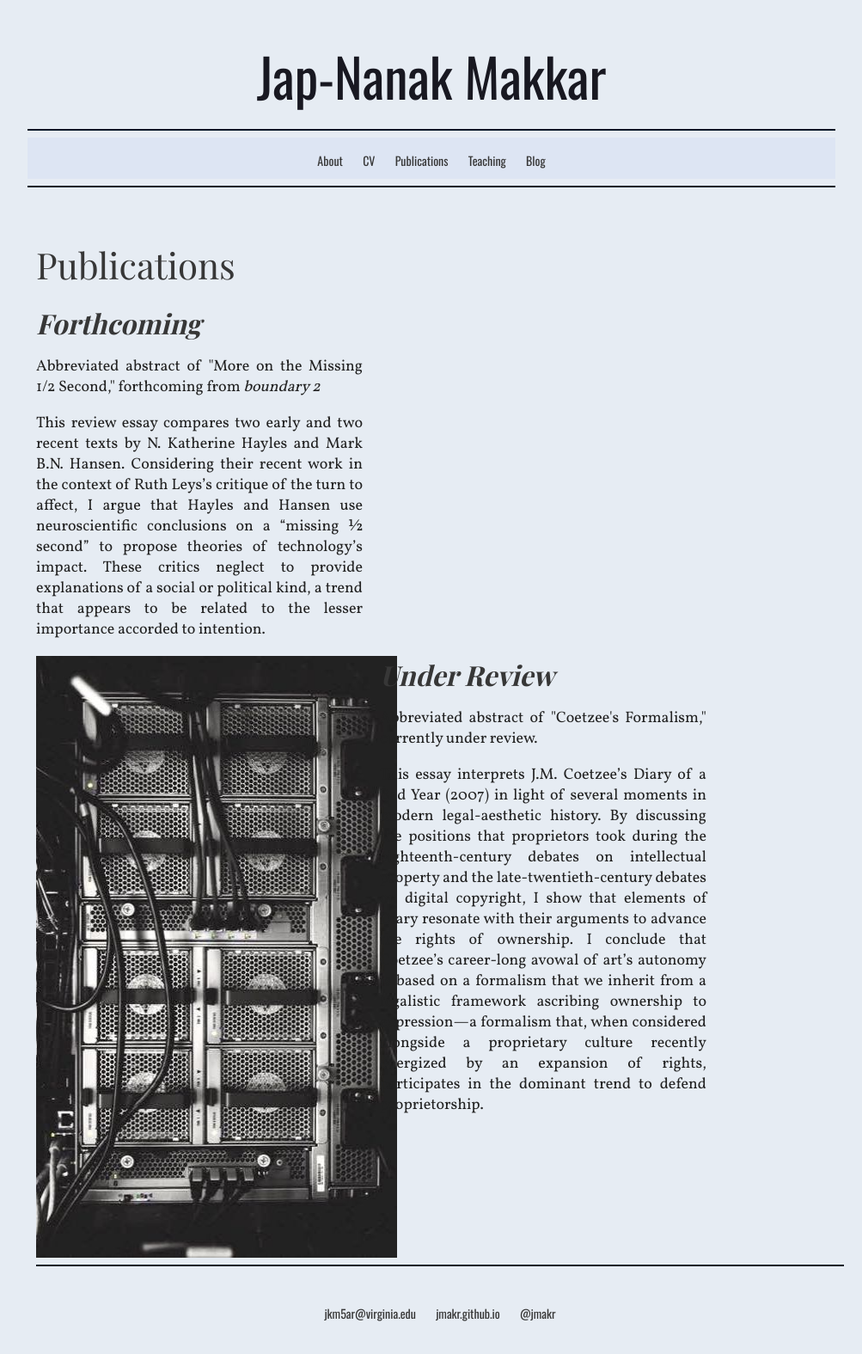
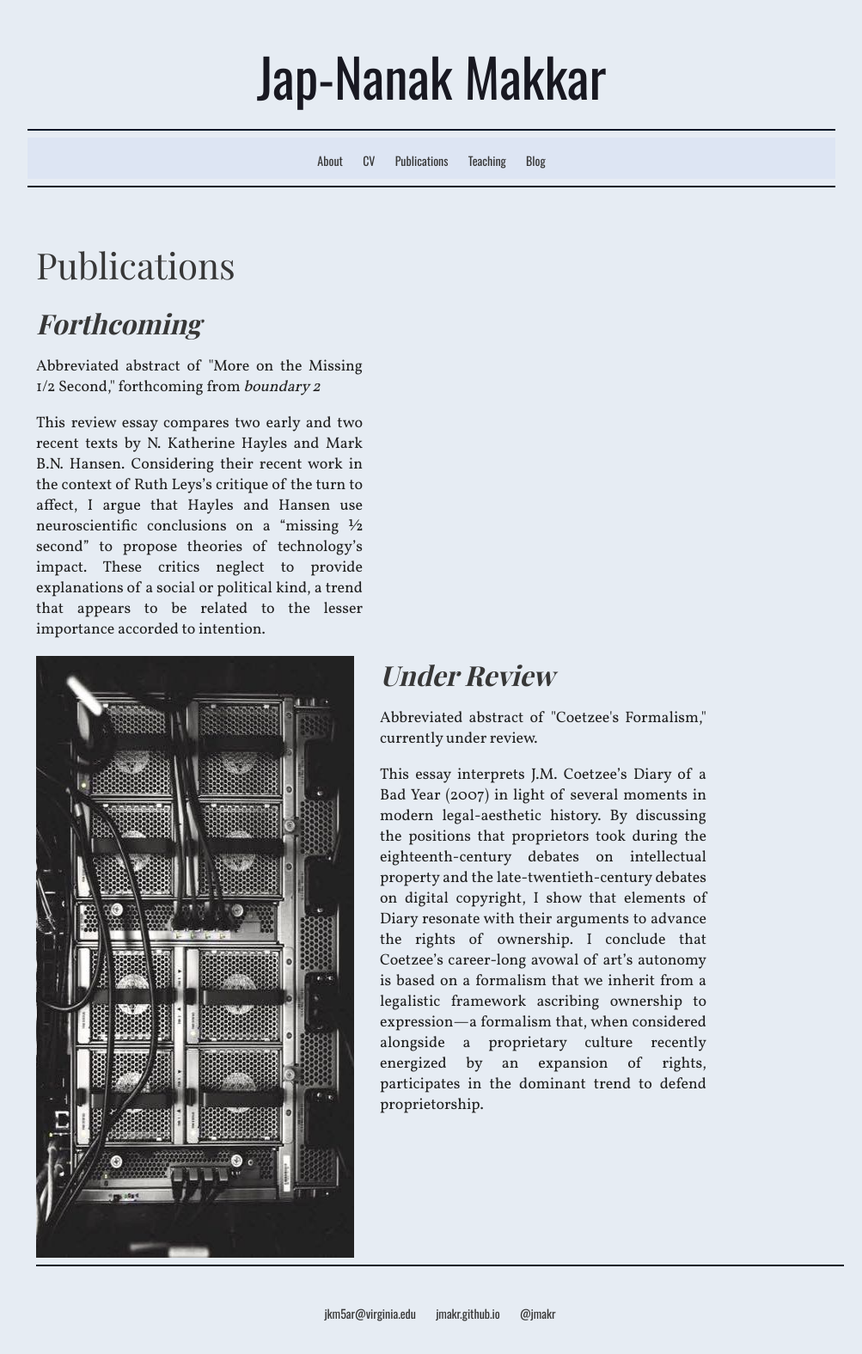
Before and after one commit to jmakr/jmakr.github.io, a Jekyll site: the page built from publications/index.html, in a window 1280 px wide. Shown: the whole page at 86% size, without its empty margins (138-1141 px from the left). Built offline with Jekyll 4.4.1, drawn with Linux system fonts in a browser that asks for light colours; some web fonts are replaced.

Commit message:
Update index.html

```diff
--- a/publications/index.html
+++ b/publications/index.html
@@ -29,8 +29,8 @@ title: Publications
 
  <div id="imgpub" class="article grid_5">
 	<div class="imgpub2">
-	<div style="width:420px;">
-	<img src="Publicationsphoto3.jpg" height="700" width="420"/>
+	<div style="width:370;">
+	<img src="Publicationsphoto3.jpg" height="700" width="370"/>
 	</div>
 	</div>
 
```
